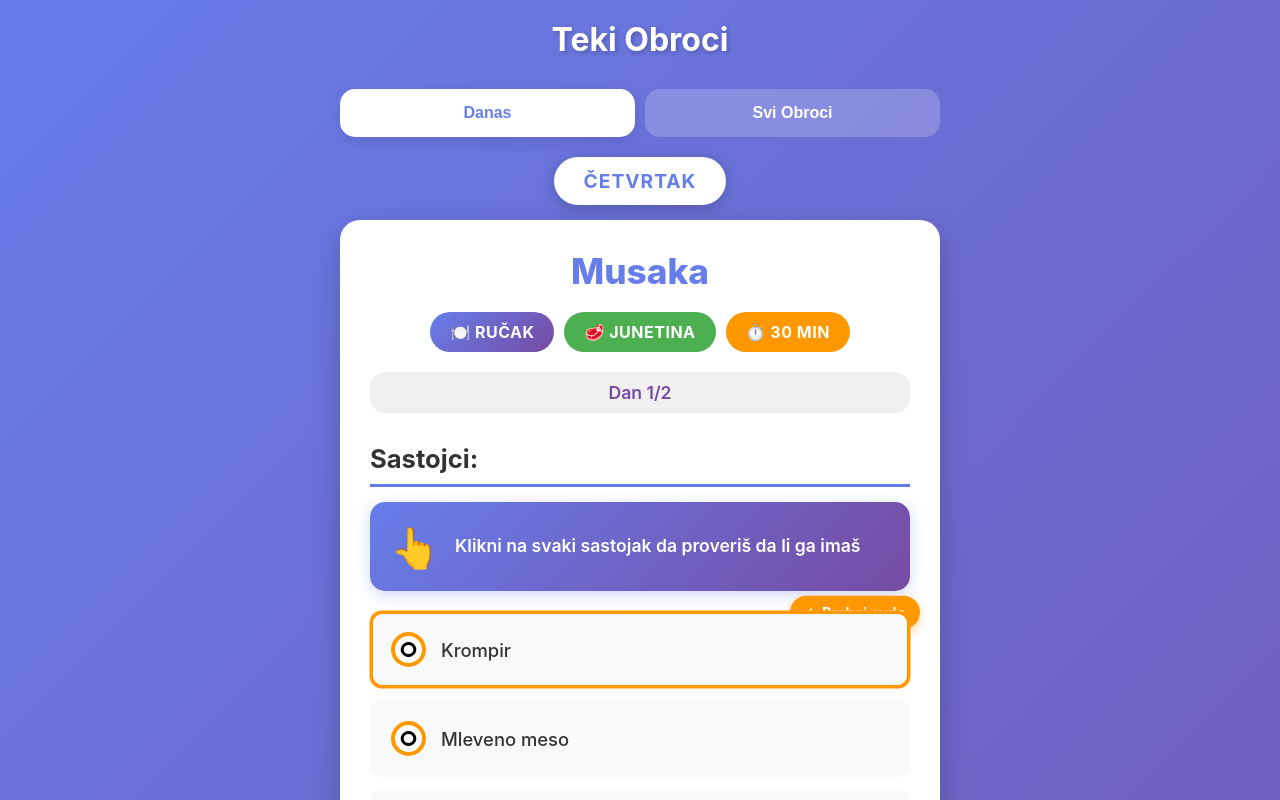
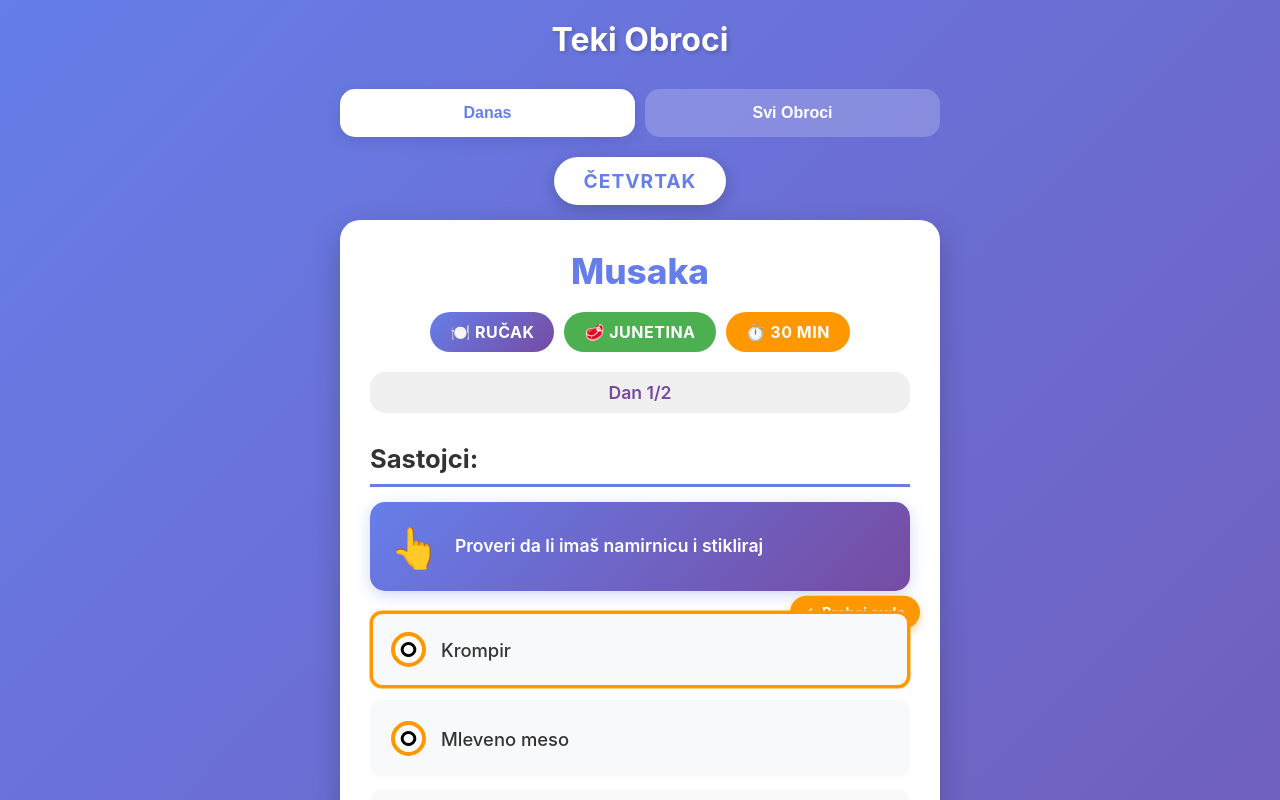
Before and after one commit to brackoandrija/nanny-meals, a Next.js app: page /nanny-meals/ in a window 1280 px wide. Shown: the top 800 px of the page. Built offline with nearby package versions, Linux system fonts and the light colour scheme.

Commit message:
Update instruction text: 'Proveri da li imaš namirnicu i stikliraj'

```diff
--- a/app/page.tsx
+++ b/app/page.tsx
@@ -249,7 +249,7 @@ export default function Home() {
               <div className="ingredients-instruction">
                 <div className="instruction-icon">👆</div>
                 <div className="instruction-text">
-                  Klikni na svaki sastojak da proveriš da li ga imaš
+                  Proveri da li imaš namirnicu i stikliraj
                 </div>
                 {checkedIngredients.size === 0 && (
                   <div className="instruction-arrow">← Probaj ovde</div>
```
